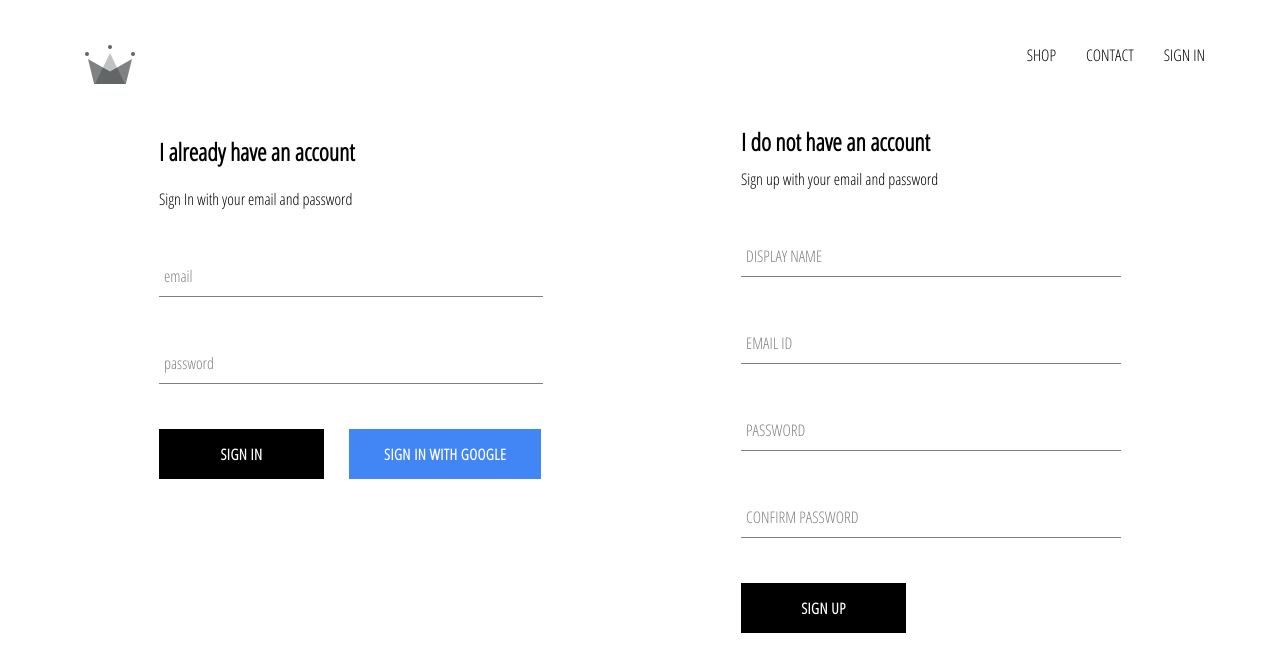
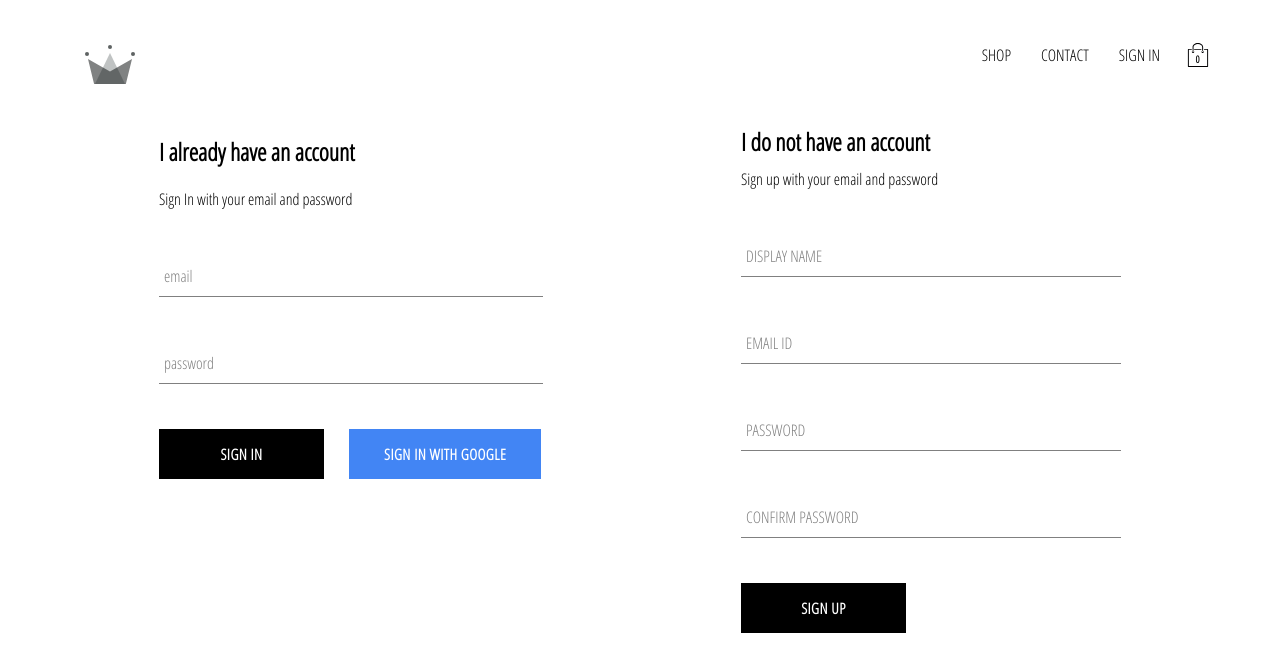
Before and after one commit to sofi1408/crwn-clothing, a React (Create React App) app: page /signin in a window 1280 px wide. Shown: the top 672 px of the page. Built offline with nearby package versions, Linux system fonts and the light colour scheme; no server answers; the database is empty; sample sign-in values are in the browser's storage.

Commit message:
implemented redirect and added cart icon

```diff
--- a/src/App.js
+++ b/src/App.js
@@ -1,6 +1,6 @@
 import React from 'react';
 import './App.css';
-import {Switch , Route} from 'react-router-dom';
+import {Switch , Route, Redirect} from 'react-router-dom';
 
 import Homepage from './pages/homepage/homepage.component';
 import ShopPage from './pages/shop/shop.component';
@@ -58,7 +58,9 @@
         <Switch>
           <Route exact path='/' component={Homepage} />
           <Route path='/shop' component={ShopPage} />
-          <Route path='/signin' component={SignInAndSignupPage} />
+          {/* <Route path='/signin' component={SignInAndSignupPage} /> */}
+          <Route exact path='/signin' render={() => this.props.currentUser ?
+                       (<Redirect to="/" />) : <SignInAndSignupPage />}  />
         </Switch>
       </div>
     )
@@ -66,7 +68,11 @@
 
 }
 
+const mapStateToProps = ({user}) => ({    //destructuring user from state, also we made this function cz we
+  currentUser : user.currentUser          //need user in the redirect otherwise we don't need this.
+})
+
 const mapDispatchToProps = dispatch => ({
    setCurrentUser : user => dispatch(setCurrentUser(user))
 });
-export default connect(null, mapDispatchToProps)(App);
+export default connect(mapStateToProps, mapDispatchToProps)(App);
--- /dev/null
+++ b/src/components/cart-icon/cart-icon.component.jsx
@@ -0,0 +1,14 @@
+import React from 'react';
+
+import {ReactComponent as ShoppingIcon } from '../../assets/shopping-bag.svg'
+
+import './cart-icon.style.scss';
+
+const CartIcon = () => (
+   <div className="cart-icon">
+       <ShoppingIcon className="shopping-icon" />
+       <span className="item-count">0</span>
+   </div>
+)
+
+export default CartIcon;
--- /dev/null
+++ b/src/components/cart-icon/cart-icon.style.scss
@@ -0,0 +1,21 @@
+.cart-icon {
+    width: 45px;
+    height: 45px;
+    position: relative;
+    display: flex;
+    align-items: center;
+    justify-content: center;
+    cursor: pointer;
+
+    .shopping-icon {
+      width: 24px;
+      height: 24px;
+    }
+
+    .item-count {
+      position: absolute;
+      font-size: 10px;
+      font-weight: bold;
+      bottom: 12px;
+    }
+  }
--- a/src/components/header/header.component.jsx
+++ b/src/components/header/header.component.jsx
@@ -2,6 +2,8 @@
 import {Link} from 'react-router-dom';
 import {connect} from 'react-redux';
 import {ReactComponent as Logo} from '../../../src/assets/crown.svg';
+
+import CartIcon from '../cart-icon/cart-icon.component';
 
 import './header.style.scss';
 import { auth } from '../../firebase/firebase.util';
@@ -20,6 +22,7 @@
                 :
                 <Link className="option" to="/signin">SIGN IN</Link>
             }
+            <CartIcon />
         </div>
     </div>
 );
--- a/src/redux/user/user-action.js
+++ b/src/redux/user/user-action.js
@@ -1,4 +1,6 @@
+import {UserActionTypes} from './user.types';
+
 export const setCurrentUser = user =>  ({
-    type : 'SET_CURRENT_USER',
+    type : UserActionTypes.SET_CURRENT_USER,
     payload : user
 });
--- a/src/redux/user/user-reducer.js
+++ b/src/redux/user/user-reducer.js
@@ -1,10 +1,12 @@
+import {UserActionTypes} from './user.types';
+
 const INITIAL_STATE = {
     currentUser : null
 }
 
 const userReducer = (state  = INITIAL_STATE,action) => {
    switch(action.type){
-      case 'SET_CURRENT_USER' :
+      case UserActionTypes.SET_CURRENT_USER :
          return{
              ...state,
              currentUser : action.payload
--- /dev/null
+++ b/src/redux/user/user.types.js
@@ -0,0 +1,3 @@
+export const UserActionTypes = {
+    SET_CURRENT_USER : 'SET_CURRENT_USER'
+}
```
Also changed, not shown: src/assets/shopping-bag.svg (added).
